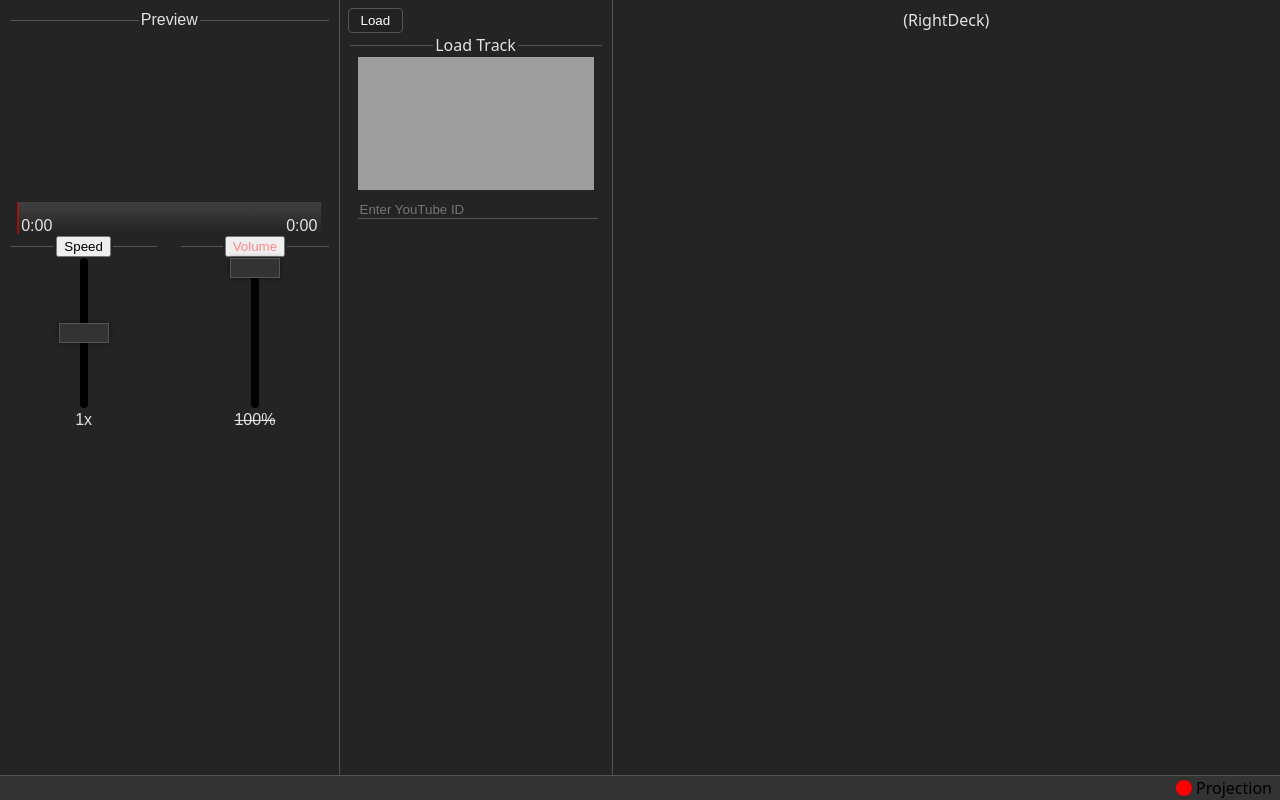
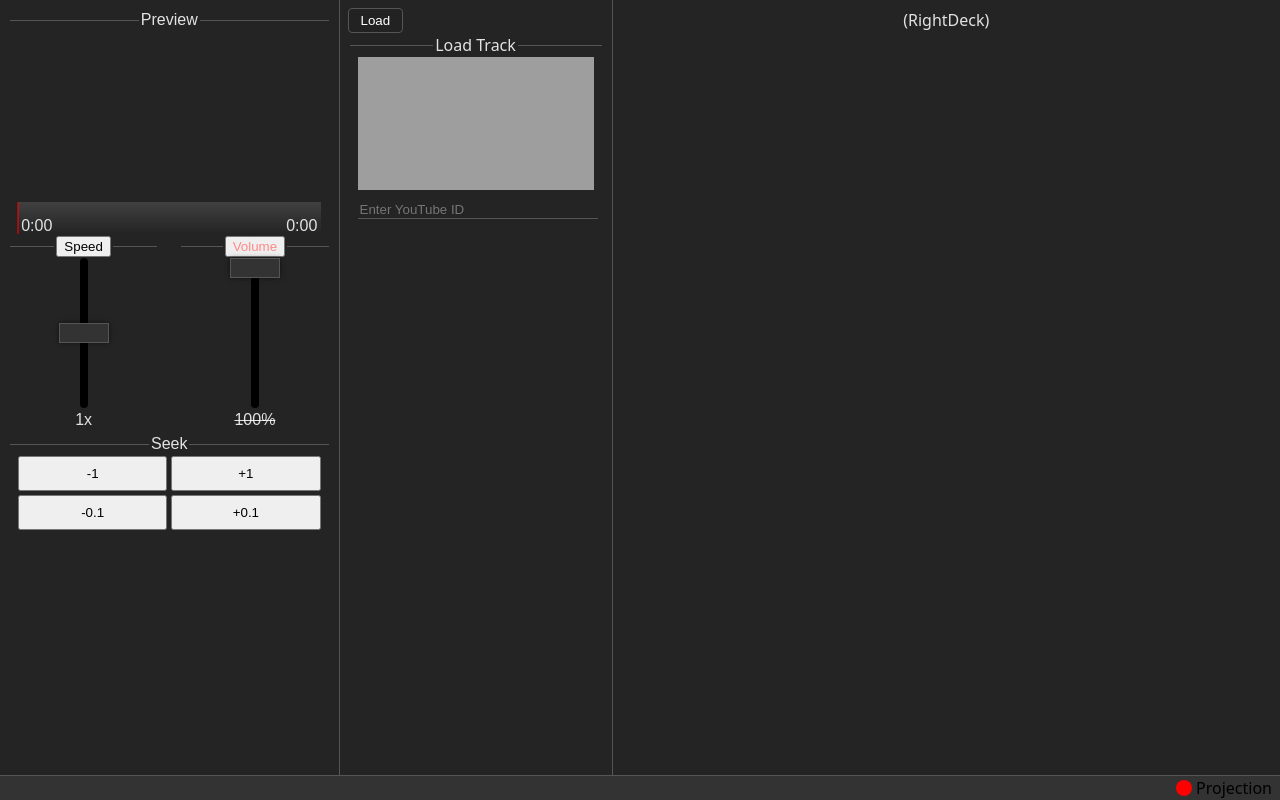
Before and after one commit to KazuProg/youtube-vj, a React (Vite) app: page / in a window 1280 px wide. Built offline with nearby package versions, Linux system fonts and the light colour scheme; grey boxes are pictures that could not be loaded.

Commit message:
feat: add precise seek controls to VJ controller
- Add seek buttons for ±1 second and ±0.1 second navigation
- Implement grid layout for organized button arrangement
- Maintain UI consistency with existing fieldset structure
- Enable fine-grained video timing control for VJ operations

```diff
--- a/src/components/VJController.module.css
+++ b/src/components/VJController.module.css
@@ -21,3 +21,13 @@ fieldset {
   position: absolute;
   inset: 0;
 }
+
+.seekButtons {
+  display: grid;
+  grid-template-columns: repeat(2, 1fr);
+  gap: 4px;
+}
+
+.seekButtons button {
+  padding: 8px 0;
+}
--- a/src/components/VJController.tsx
+++ b/src/components/VJController.tsx
@@ -191,6 +191,43 @@ const VJController = ({ localStorageKey, videoId, className }: VJControllerProps
           </span>
         </fieldset>
       </div>
+      <fieldset>
+        <legend>Seek</legend>
+        <div className={styles.seekButtons}>
+          <button
+            type="button"
+            onClick={() => {
+              playerRef.current?.seekTo(currentTime - 1, true);
+            }}
+          >
+            -1
+          </button>
+          <button
+            type="button"
+            onClick={() => {
+              playerRef.current?.seekTo(currentTime + 1, true);
+            }}
+          >
+            +1
+          </button>
+          <button
+            type="button"
+            onClick={() => {
+              playerRef.current?.seekTo(currentTime - 0.1, true);
+            }}
+          >
+            -0.1
+          </button>
+          <button
+            type="button"
+            onClick={() => {
+              playerRef.current?.seekTo(currentTime + 0.1, true);
+            }}
+          >
+            +0.1
+          </button>
+        </div>
+      </fieldset>
     </div>
   );
 };
```
